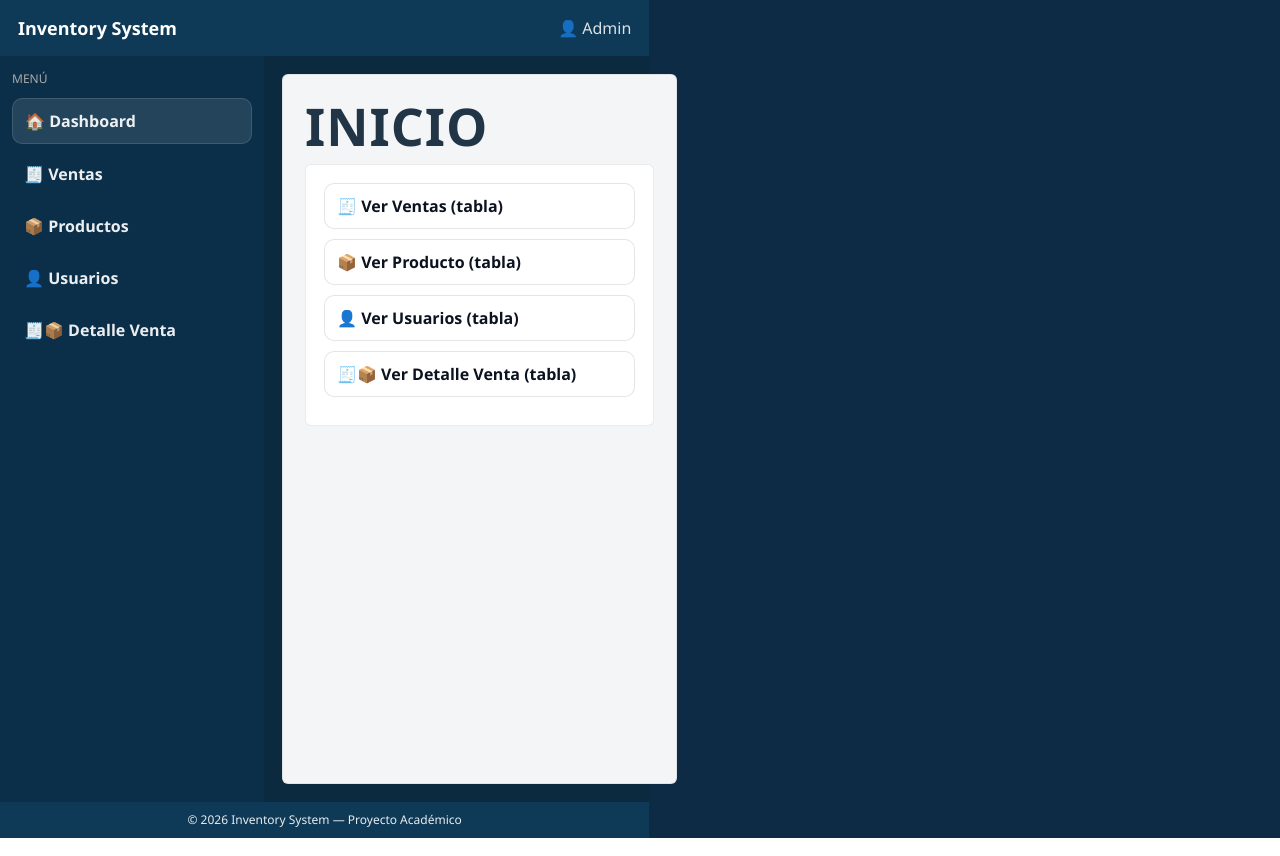
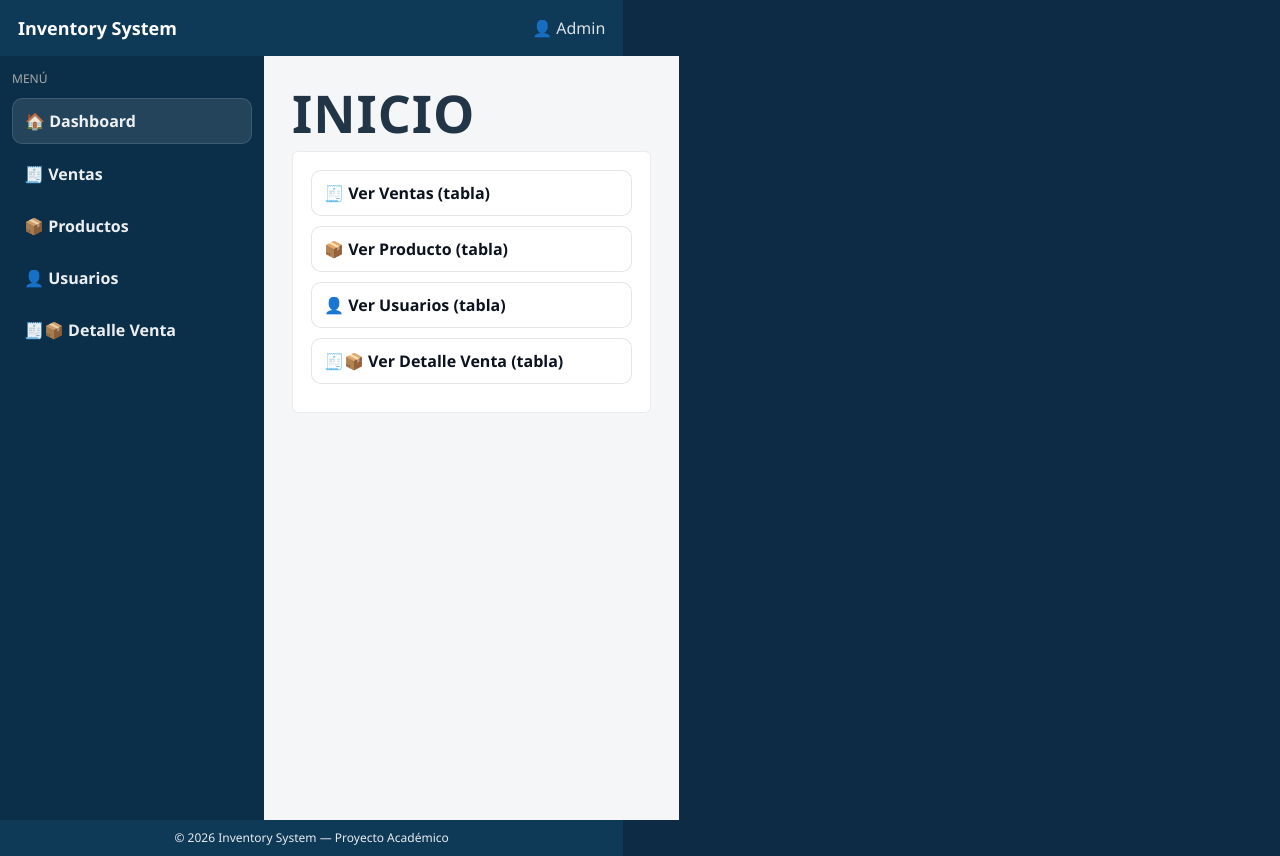
Before and after one commit to Aranzaa04/vite-react-fullstack, a React (Vite) app: page / in a window 1280 px wide. Built offline with nearby package versions, Linux system fonts and the light colour scheme.

Commit message:
Panel Blanco

```diff
--- a/src/layout.css
+++ b/src/layout.css
@@ -65,20 +65,22 @@ body {
 /* CONTENT */
 .content{
   flex: 1;
-  padding: 18px;               /* margen como en tu “como lo quiero” */
+  padding: 0;              /* ❌ quitamos padding */
+  background: #0b2a3f;     /* fondo azul detrás */
 }
 
-/* ✅ Panel blanco/gris claro que llena TODO el área derecha */
+/* PANEL BLANCO QUE OCUPA TODO */
 .content-surface{
   width: 100%;
-  height: calc(100vh - 56px - 44px - 36px);
-  /* 56 topbar, 44 padding aprox, 36 footer aprox -> ajustable si quieres */
-  min-height: 520px;
+  min-height: calc(100vh - 56px - 36px);
+  /* 56 = header, 36 = footer */
 
-  background: #f3f5f7;          /* gris claro como tu mock */
-  border: 1px solid rgba(0,0,0,0.08);
-  border-radius: 6px;           /* casi cuadrado */
-  padding: 22px;
+  background: #f5f6f8;     /* blanco/gris claro */
+  border-radius: 0;        /* ❌ sin bordes redondos */
+  border: none;            /* ❌ sin borde */
+  padding: 28px;           /* padding interno cómodo */
+  box-shadow: none;        /* ❌ sin sombra */
+
   overflow: auto;
 }
 
```
